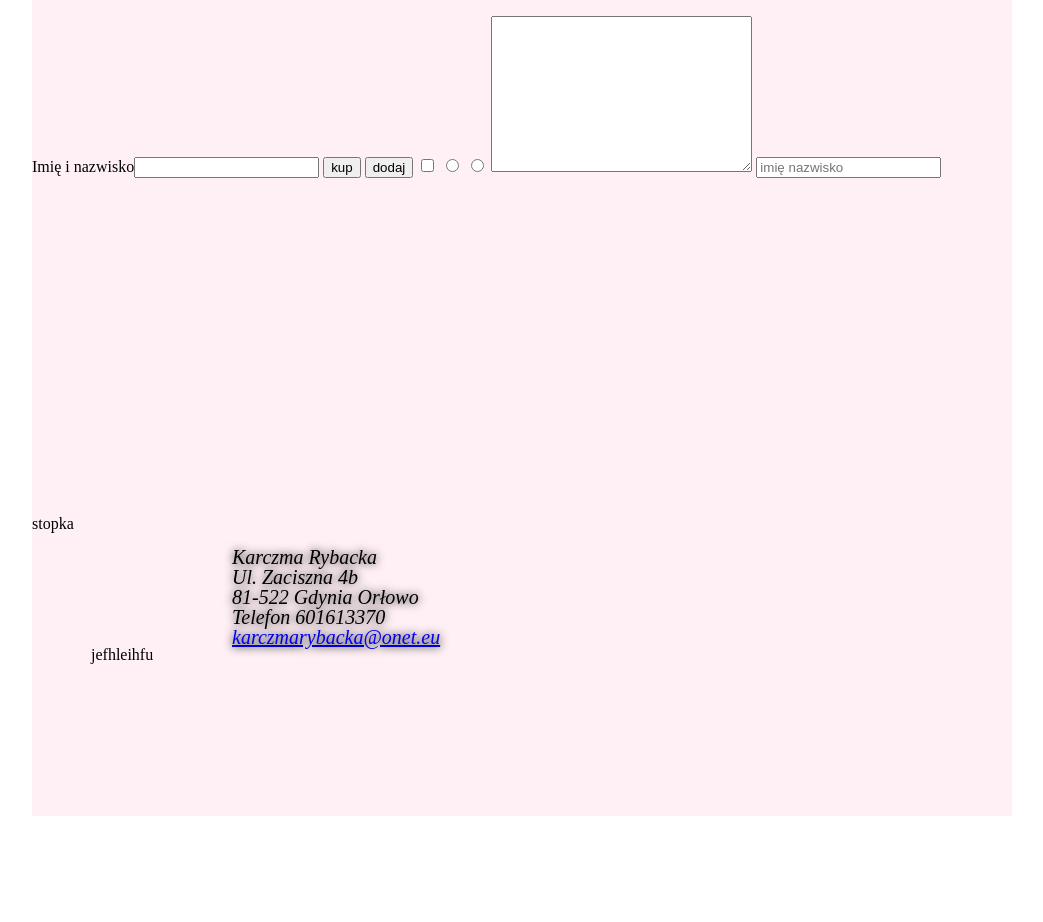
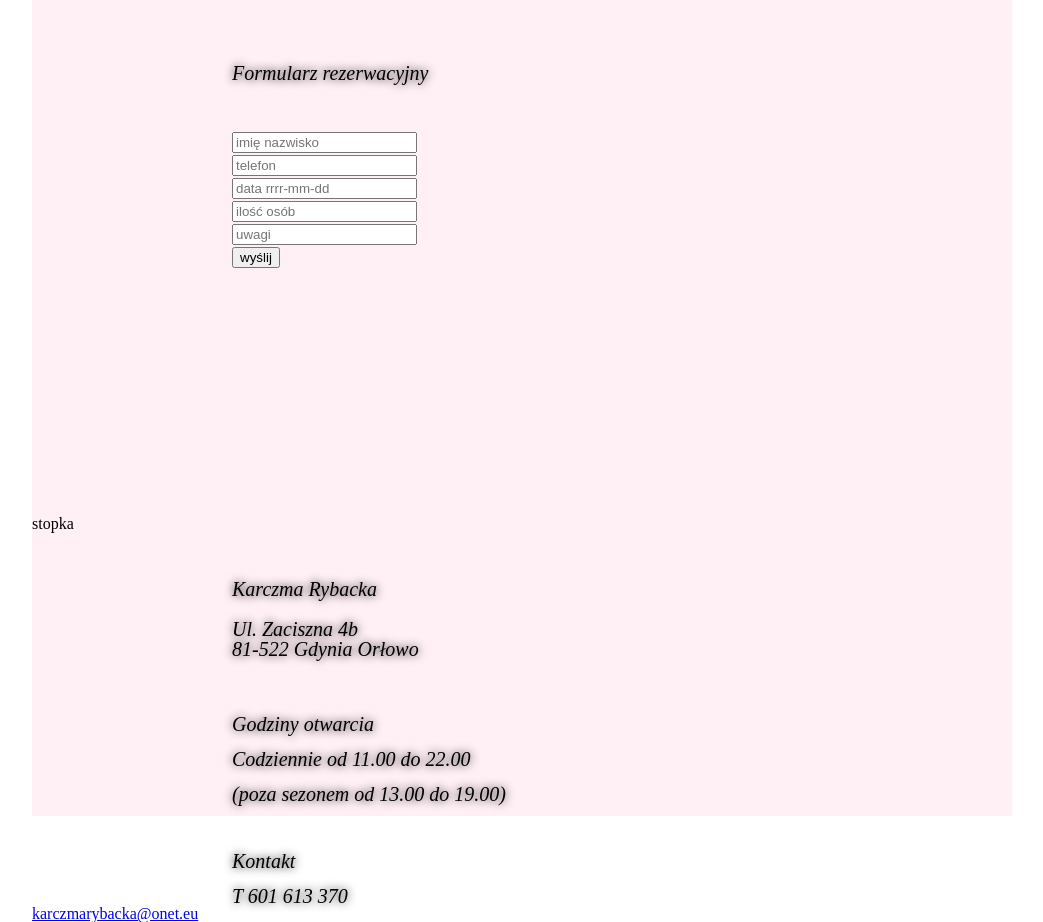
Before and after one commit to Karina2601/korepetycje, a plain HTML site: page index.html in a window 1280 px wide. Shown: the part 1560-2482 px from the top of the page, without its empty margins (118-1161 px from the left). Before the commit the page ends 2376 px from the top, so only its background shows below. Drawn offline with Linux system fonts and the light colour scheme.

Commit message:
upgrade 12.05

```diff
--- a/index.html
+++ b/index.html
@@ -50,17 +50,29 @@
     <section class="rezerwacje">
 
         <form action="">
+            <br>
+            <br>
+            <p>Formularz rezerwacyjny</p>
+            <br>
+            <br>
 
-            <label for="imie-nazwisko">Imię i nazwisko</label><input maxlength="5" id="imie-nazwisko" name="imie-nazwisko" type="text">
-            <input type="submit" value="kup">
+            <!--<label for="imie-nazwisko">Imię i nazwisko</label><input maxlength="5" id="imie-nazwisko" name="imie-nazwisko" type="text">-->
+            <!--<input type="submit" value="kup">-->
 
-            <input type="button" value="dodaj">
-            <input type="checkbox">
-            <input name="plec" type="radio">
-            <input name="plec" type="radio">
+            <!--<input type="button" value="dodaj">-->
+            <!--<label for="telefon">Telefon</label><input maxlength="5" id="telefon" name="telefon" type="text">-->
+            <!--<input type="checkbox">-->
+            <!--<input name="plec" type="radio">-->
+            <!--<input name="plec" type="radio">-->
 
-            <textarea name="" id="" cols="30" rows="10"></textarea>
-            <input type="text" placeholder="imię nazwisko">
+            <!--<textarea name="" id="" cols="30" rows="10"></textarea>-->
+           <p><input type="text" placeholder="imię nazwisko"><br>
+            <input type="text" placeholder="telefon"><br>
+            <input type="text" placeholder="data rrrr-mm-dd"><br>
+            <input type="text" placeholder="ilość osób"><br>
+            <input type="text" placeholder="uwagi"><br>
+            <input type="button" value="wyślij"></p>
+
 
 
         </form>
@@ -70,17 +82,30 @@
 
 </main>
 
-<footer>stopka
+<footer> stopka
+    <br>
+    <br>
+    <br>
     <p>Karczma Rybacka
+        <br>
         <br>
     Ul. Zaciszna 4b <br>
     81-522 Gdynia Orłowo<br>
-    Telefon 601613370
+
+
+
+    <br>
+    <br>
+
+    <p>Godziny otwarcia</p>
+    <p>Codziennie od 11.00 do 22.00</p>
+    <p>(poza sezonem od 13.00 do 19.00)</p>
+    <br>
+    <br>
+    <p>Kontakt</p>
+    <p>T 601 613 370</p>
     <a href="mailto:karczmarybacka@onet.eu?Subject=Witaj">karczmarybacka@onet.eu</a></p>
 
-    <ul>
-        <li>jefhleihfu</li>
-    </ul>
 </footer>
 
 
```
